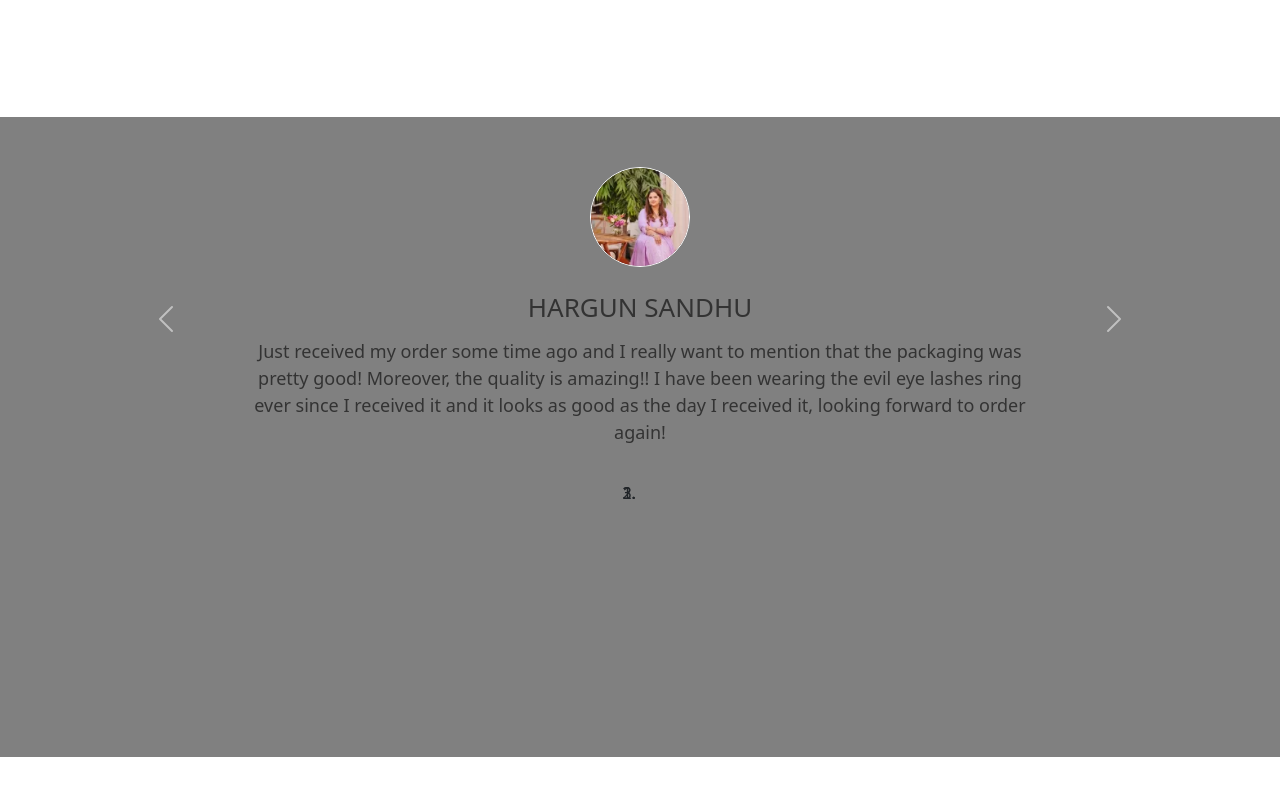
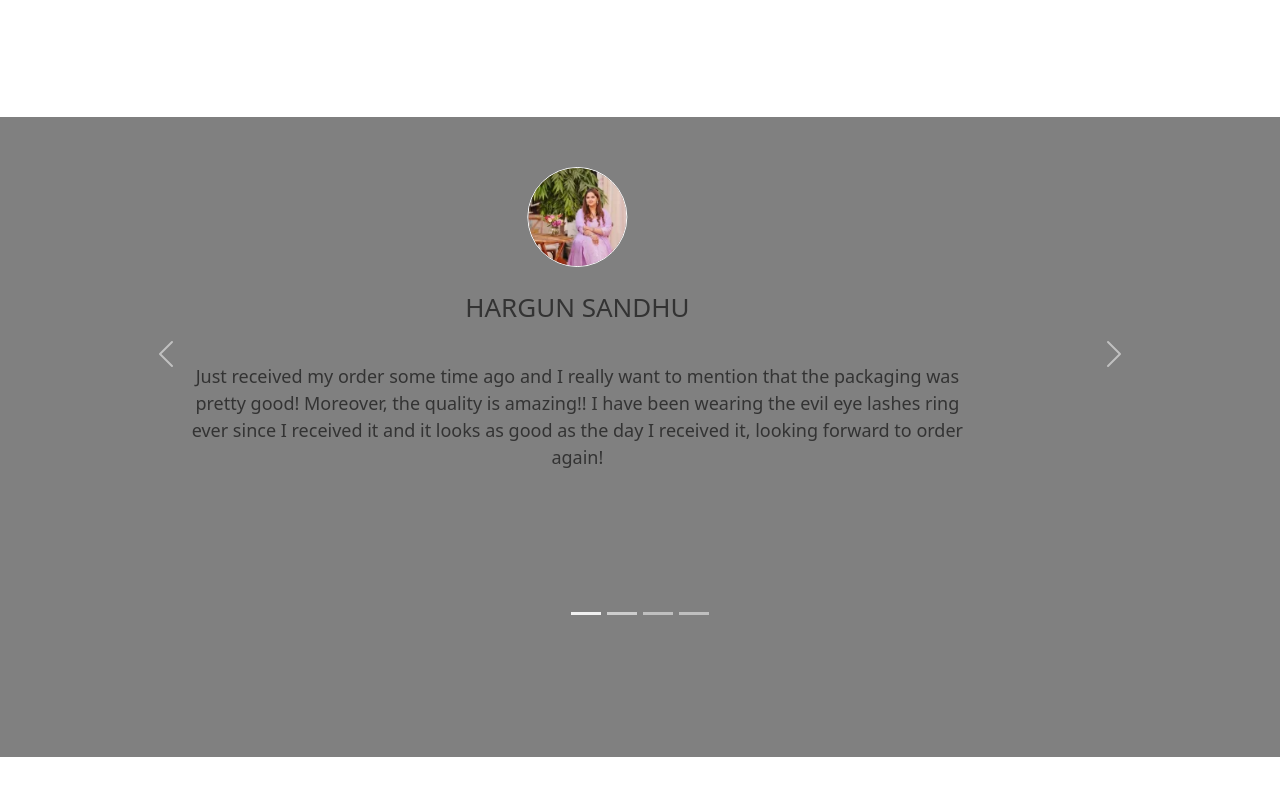
Before and after one commit to Aman-Kumar-Rajak/alitos-website, a plain HTML site: page index.html in a window 1280 px wide. Shown: the part 2734-3520 px from the top of the page. Drawn offline with nearby package versions, Linux system fonts and the light colour scheme.

Commit message:
Add files via upload

```diff
--- a/index.html
+++ b/index.html
@@ -151,12 +151,13 @@
         <div class="slider-area">
             <div class="container">
 
-                <div id="carouselExampleIndicators" class="carousel slide" data-ride="carousel">
-                    <ol class="carousel-indicators">
-                        <li data-target="#carouselExampleIndicators" data-slide-to="0" class="active"></li>
-                        <li data-target="#carouselExampleIndicators" data-slide-to="1"></li>
-                        <li data-target="#carouselExampleIndicators" data-slide-to="2"></li>
-                    </ol>
+                <div id="carouselExampleIndicators" class="carousel slide" data-bs-ride="carousel">
+                    <div class="carousel-indicators">
+                        <button type="button" data-bs-target="#carouselExampleIndicators" data-bs-slide-to="0" class="active" aria-current="true" aria-label="Slide 1"></button>
+                        <button type="button" data-bs-target="#carouselExampleIndicators" data-bs-slide-to="1" aria-label="Slide 2"></button>
+                        <button type="button" data-bs-target="#carouselExampleIndicators" data-bs-slide-to="2" aria-label="Slide 3"></button>
+                        <button type="button" data-bs-target="#carouselExampleIndicators" data-bs-slide-to="3" aria-label="Slide 4"></button>
+                    </div>
                     <div class="carousel-inner">
                         <div class="carousel-item active">
                             <div class="img-area">
@@ -199,14 +200,14 @@
                             </div>
                         </div>
                     </div>
-                    <a class="carousel-control-prev" href="#carouselExampleIndicators" role="button" data-slide="prev">
+                    <button class="carousel-control-prev" type="button" data-bs-target="#carouselExampleIndicators" data-bs-slide="prev">
                         <span class="carousel-control-prev-icon" aria-hidden="true"></span>
-                        <span class="sr-only"></span>
-                    </a>
-                    <a class="carousel-control-next" href="#carouselExampleIndicators" role="button" data-slide="next">
+                        <span class="visually-hidden">Previous</span>
+                    </button>
+                    <button class="carousel-control-next" type="button" data-bs-target="#carouselExampleIndicators" data-bs-slide="next">
                         <span class="carousel-control-next-icon" aria-hidden="true"></span>
-                        <span class="sr-only"></span>
-                    </a>
+                        <span class="visually-hidden">Next</span>
+                    </button>
                 </div>
             </div>
         </div>
@@ -270,8 +271,8 @@
     </section>
 
 
+    <script src="https://cdnjs.cloudflare.com/ajax/libs/bootstrap/5.3.3/js/bootstrap.bundle.min.js"></script>
 
-    <script src="https://cdnjs.cloudflare.com/ajax/libs/bootstrap/5.3.3/js/bootstrap.bundle.min.js"></script>
 
 </body>
 
--- a/style.css
+++ b/style.css
@@ -130,24 +130,14 @@ h1 {
     background-color: #785340;
 }
 
-.testimonial-section .left-btn {
-    border: 1px solid black;
-    padding: 20px;
-
-}
 
 .slider-area {
     height: 80vh;
     background: gray;
     padding: 50px 0;
-    position: relative;
     margin: 120px 0;
 }
 
-.carousel-control.left,
-.carousel-control.right {
-    background-color: #333;
-}
 
 .img-area {
     width: 100px;
@@ -164,13 +154,13 @@ h1 {
 
 .carousel-caption {
     position: static;
-    padding-bottom: 15px;
+    padding-bottom: 60px;
     padding-top: 0;
 }
 
 .carousel-caption h3 {
     font-size: 26px;
-    margin-bottom: 15px;
+    margin-bottom: 40px;
     margin-top: 25px;
     color: #333;
 }
@@ -184,6 +174,5 @@ h1 {
 }
 
 .carousel-indicators {
-    bottom: -50px;
-
+        bottom: -100px;
 }
```
